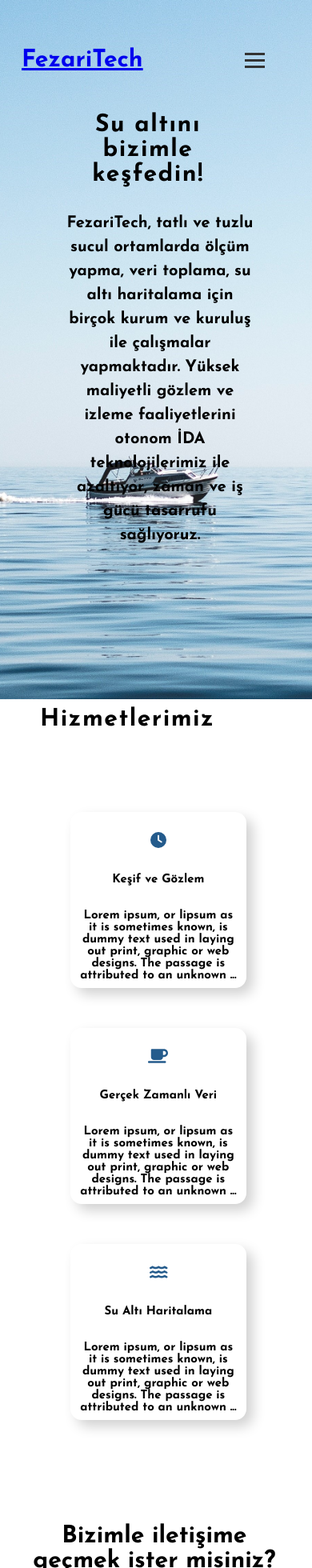
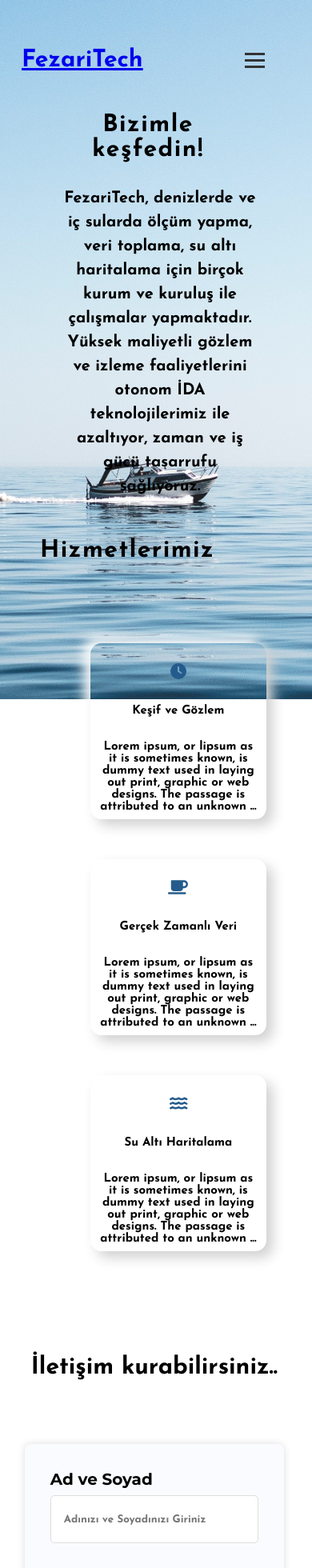
Before and after one commit to FezariTech/web, a React (Create React App) app: page / in a window 390 px wide. Shown: the top 1960 px of the page at 80% size. Built offline with nearby package versions, Linux system fonts and the light colour scheme.

Commit message:
güncelleme..

```diff
--- a/src/components/Body.jsx
+++ b/src/components/Body.jsx
@@ -5,9 +5,9 @@ function Body1() {
   return (
     <div >
      <div class="container">
-        <h1 class="title">Su altını bizimle keşfedin!</h1>
+        <h1 class="title">Bizimle keşfedin!</h1>
         <div class="description">
-        <p>FezariTech, tatlı ve tuzlu sucul ortamlarda ölçüm yapma, veri toplama, su altı haritalama için birçok kurum ve kuruluş ile çalışmalar yapmaktadır.
+        <p>FezariTech, denizlerde ve iç sularda ölçüm yapma, veri toplama, su altı haritalama için birçok kurum ve kuruluş ile çalışmalar yapmaktadır.
           Yüksek maliyetli gözlem ve izleme faaliyetlerini otonom İDA teknolojilerimiz ile azaltıyor, zaman ve iş gücü tasarrufu sağlıyoruz. </p>
             {/*<button class="rounded-shadow-button"> Keşfet...</button> */}
         </div>
--- a/src/components/Form.jsx
+++ b/src/components/Form.jsx
@@ -26,7 +26,7 @@ function Form() {
 
   return (
     <div id="contact">
-      <h2 class="formtitle">Bizimle iletişime geçmek ister misiniz?</h2>
+      <h2 class="formtitle">İletişim kurabilirsiniz..</h2>
       <form  onSubmit={sendMail}>
         <div class="form-group">
           <label for="name">Ad ve Soyad</label>
--- a/src/styles/boxes.css
+++ b/src/styles/boxes.css
@@ -2,15 +2,17 @@
  h5 {
     margin-top: 150px;
     margin-left: 150px;
+    text-align: center;
     color: var(--primary-color);;
     letter-spacing: 1.5px;
   }
 
   h1 {
+    margin-top: 50px;
+    margin-left: 50px;
     font-size: 50px;
     text-align: center;
-    color: var(--primary-color);;
-    margin-top: 200px;
+    color: var(--primary-color);
     letter-spacing: 1.5px;
 
   }
@@ -19,7 +21,6 @@
     h1 {
       text-align: center;
       font-size: 30px;
-      margin-left: 100px;
     }
   }
 
@@ -39,7 +40,7 @@
   @media only screen and (max-width: 1000px) {
     .services {
         margin-top: 50px;
-    margin-left: -50px;
+    margin-left:0px;
     }
   }
 
--- a/src/styles/partner.css
+++ b/src/styles/partner.css
@@ -4,7 +4,7 @@
     font-size: 25px;
     font-weight: 300;
     color: var(--primary-color);;
-    margin-top: 70px;
+    margin-top: 10px;
 
   }
 
@@ -20,20 +20,20 @@
 
 
   .partners-container {
-    margin-top: 50px;
+    margin-top: 10px;
     margin-left: 150px;
     margin-right: 150px;
-    margin-bottom: 100px;
+    margin-bottom: 10px;
     overflow-x: scroll;
     overflow-y: hidden;
     white-space: nowrap;
   }
 
   .partners-container {
-    margin-top: 50px;
+    margin-top: 10px;
     margin-left: auto;
     margin-right: auto;
-    margin-bottom: 100px;
+    margin-bottom: 10px;
     overflow: hidden;
   }
 
@@ -63,7 +63,7 @@
   }
 
   .partner-list img {
-    width: 170px;
+    width: 120px;
   }
 
  @media (max-width: 1000px) {
@@ -81,7 +81,7 @@
 
   .partner-list img {
     width: 100%;
-    max-width: 150px;
+    max-width: 120px;
   }
 }
 
```
